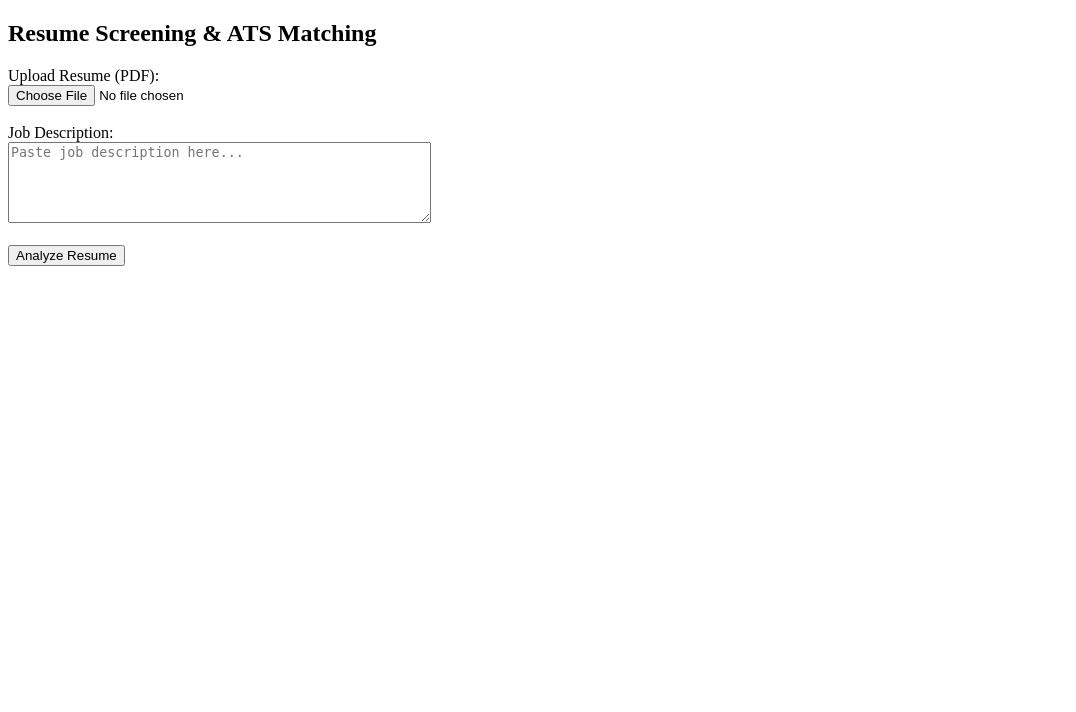
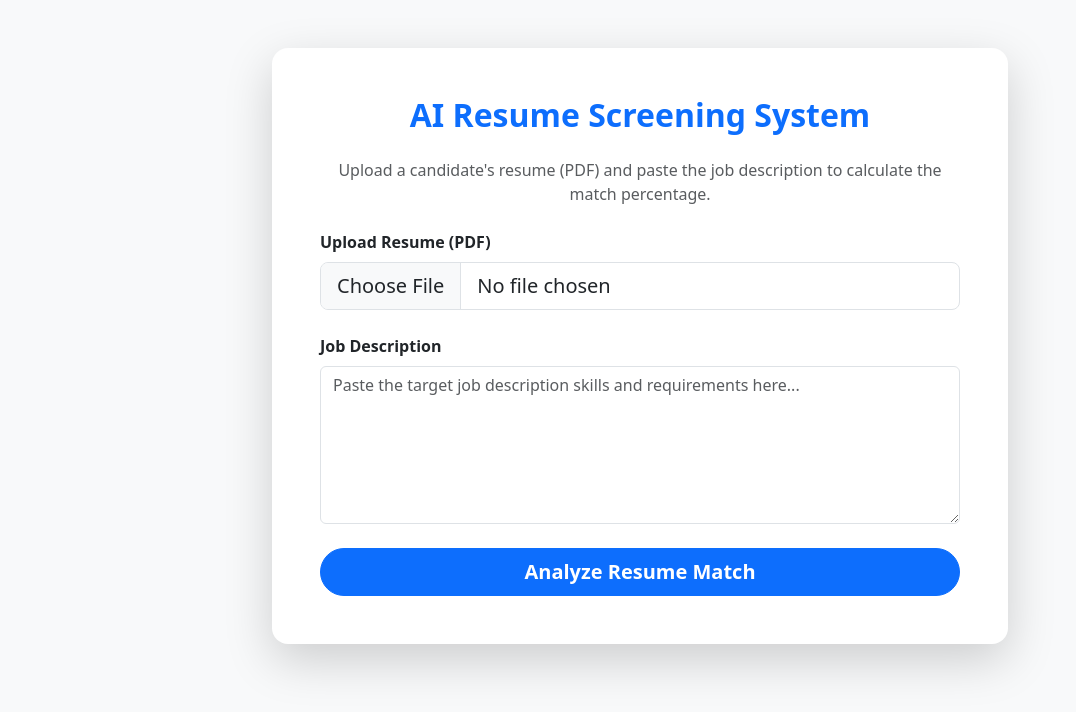
Before and after one commit to arurubhavana03/Resume-Screening-System, a Flask app: page / in a window 1280 px wide. Shown: the top 712 px of the page, without its empty margins (0-1076 px from the left). Run offline with Flask 3, Linux system fonts and the light colour scheme.

Commit message:
Redesign UI with Bootstrap 5 cards, progress bar, and modern forms

```diff
--- a/templates/index.html
+++ b/templates/index.html
@@ -1,19 +1,46 @@
 <!DOCTYPE html>
-<html>
+<html lang="en">
 <head>
+    <meta charset="UTF-8">
+    <meta name="viewport" content="width=device-width, initial-scale=1.0">
     <title>Resume Screening System</title>
-    <link rel="stylesheet" href="{{ url_for('static', filename='style.css') }}">
+    <!-- Bootstrap CSS CDN -->
+    <link href="https://cdn.jsdelivr.net/npm/bootstrap@5.3.0/dist/css/bootstrap.min.css" rel="stylesheet">
 </head>
-<body>
-    <h2>Resume Screening & ATS Matching</h2>
-    <form action="/upload" method="POST" enctype="multipart/form-data">
-        <label>Upload Resume (PDF):</label><br>
-        <input type="file" name="resume" accept=".pdf" required><br><br>
+<body class="bg-light">
+    <div class="container py-5">
+        <div class="row justify-content-center">
+            <div class="col-md-8">
+                <div class="card shadow-lg border-0 rounded-4">
+                    <div class="card-body p-5">
+                        <h2 class="card-title text-center text-primary mb-4 fw-bold">
+                            AI Resume Screening System
+                        </h2>
+                        <p class="text-muted text-center mb-4">
+                            Upload a candidate's resume (PDF) and paste the job description to calculate the match percentage.
+                        </p>
 
-        <label>Job Description:</label><br>
-        <textarea name="job_description" rows="5" cols="50" placeholder="Paste job description here..." required></textarea><br><br>
+                        <form action="/upload" method="POST" enctype="multipart/form-data">
+                            <div class="mb-4">
+                                <label for="resume" class="form-label fw-semibold">Upload Resume (PDF)</label>
+                                <input type="file" class="form-control form-control-lg" id="resume" name="resume" accept=".pdf" required>
+                            </div>
 
-        <button type="submit">Analyze Resume</button>
-    </form>
+                            <div class="mb-4">
+                                <label for="job_description" class="form-label fw-semibold">Job Description</label>
+                                <textarea class="form-control" id="job_description" name="job_description" rows="6" placeholder="Paste the target job description skills and requirements here..." required></textarea>
+                            </div>
+
+                            <div class="d-grid">
+                                <button type="submit" class="btn btn-primary btn-lg rounded-pill fw-bold">
+                                    Analyze Resume Match
+                                </button>
+                            </div>
+                        </form>
+                    </div>
+                </div>
+            </div>
+        </div>
+    </div>
 </body>
 </html>
```
Also changed, not shown: templates/result.html (+44 -8 lines).
